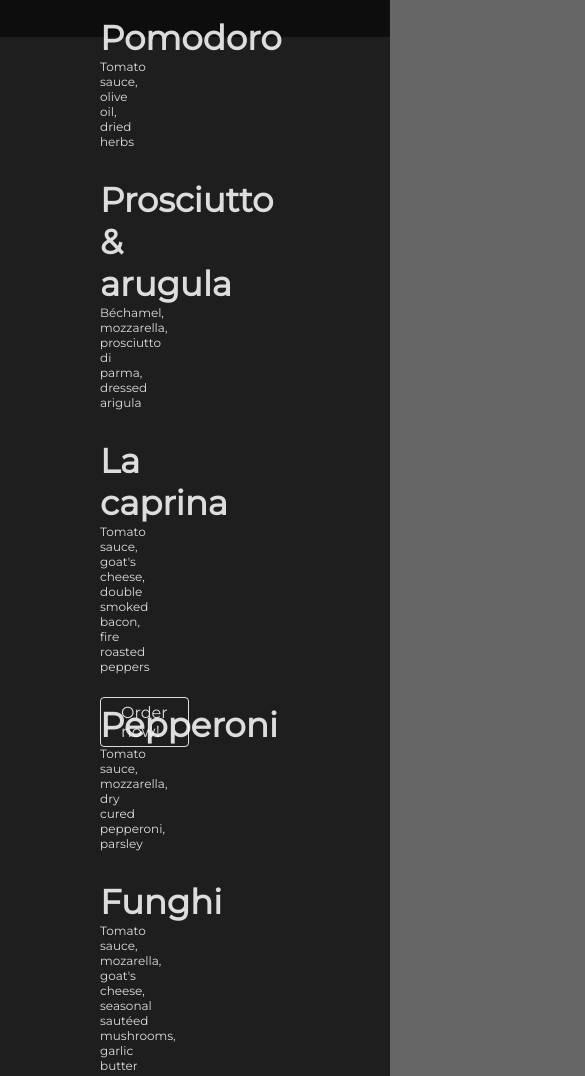
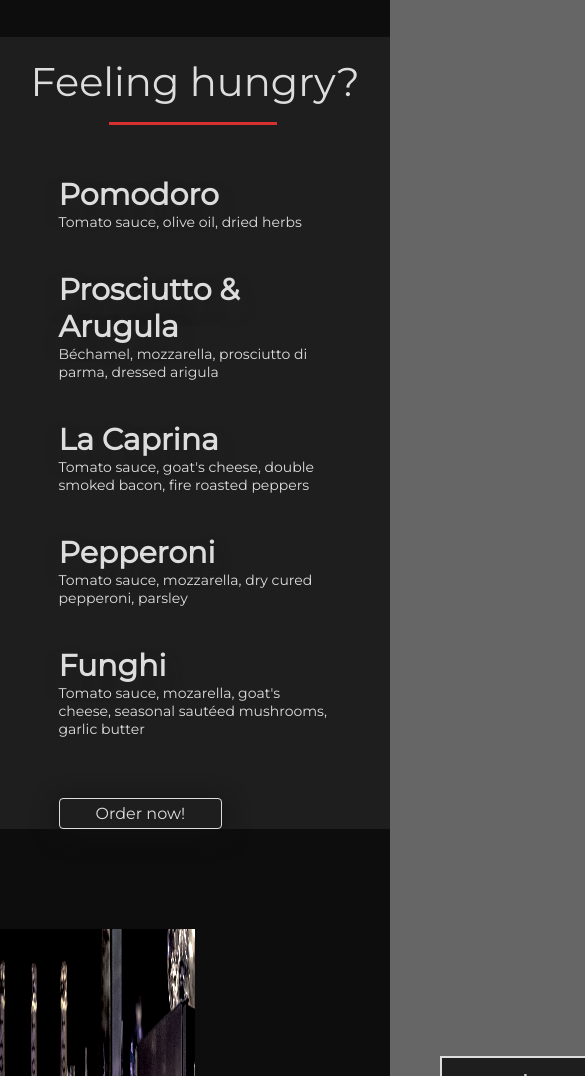
Before and after one commit to ewa1do/albanos, a plain HTML site: page index.html in a window 390 px wide. Shown: the part 1560-2636 px from the top of the page, 585 px wide, since content can reach past the window. Drawn offline with nearby package versions, Linux system fonts and the light colour scheme.

Commit message:
refactoring pizza-section

```diff
--- a/assets/css/queries.css
+++ b/assets/css/queries.css
@@ -1,7 +1,7 @@
 /*
 Breakpoints:
 1200px, 992px, 767px, 640px, 400px
-75em, 62em, 48em, 40em, 25em
+75em,    62em,  48em,  40em, 25em
 */
 
 @media only screen and (max-width: 75em) {
@@ -23,7 +23,6 @@ Breakpoints:
     .nav-menu__wrapper {
         justify-content: space-evenly;
     }
-
     .img-logo {
         margin-left: 0;
     }
@@ -42,21 +41,28 @@ Breakpoints:
     .about-img {
         display: block;
     }
-
     .about-img img {
         height: 40rem;
         margin-top: 10rem;
     }
-
     .about-text {
         width: 90%;
         margin-top: 5rem;
     }
-
     .about-text p {
         padding: 1rem 0;
         font-size: 1.5rem;
         line-height: 2rem;
+    }
+
+    /* ================================== */
+    /* SECTION MENU */
+    /* ================================== */
+    .pizza-title {
+        width: 40%;
+    }
+    .pizza-content {
+        width: 50%;
     }
 }
 
@@ -67,12 +73,10 @@ Breakpoints:
     .nav-menu__wrapper {
         display: none;
     }
-
     .hamburger {
         display: flex;
         flex-direction: column;
     }
-
     .bar {
         display: block;
     }
@@ -90,13 +94,58 @@ Breakpoints:
     .about-img {
         display: none;
     }
-
     .about-content {
         width: 100%;
+    }
+
+    /* ================================== */
+    /* SECTION MENU */
+    /* ================================== */
+    .pizza-container {
+        flex-direction: column;
+    }
+    .pizza-img {
+        display: none;
+    }
+    .pizza-title {
+        width: 100%;
+        padding: 2rem 0;
+    }
+    .pizza-title h4 {
+        font-size: 5rem;
+        font-weight: 400;
+        border: transparent;
+        background-color: transparent;
+        position: relative;
+    }
+    .pizza-title h4:after {
+        content: '';
+        position: absolute;
+        top: 6.5rem;
+        bottom: 0;
+        left: 28%;
+        right: 0;
+        height: 0.2rem;
+        border-top: 3px solid var(--red);
+        width: 43%;
+    }
+    .pizza-menu__item {
+        padding: 2rem 0;
+    }
+    .pizza-menu__item h4 {
+        font-size: 3rem;
+    }
+    .pizza-btn {
+        margin-top: 4rem;
+        width: 60%;
+        text-align: center;
     }
 }
 
 @media only screen and (max-width: 40em) {
+    /* ================================== */
+    /* SECTION ABOUT */
+    /* ================================== */
     .about-content h3 {
         font-size: 3.5rem;
     }
@@ -105,373 +154,21 @@ Breakpoints:
         left: 17%;
         width: 68%;
     }
+
+    /* ================================== */
+    /* SECTION MENU */
+    /* ================================== */
+    .pizza-content {
+        width: 70%;
+        margin: 0 auto;
+    }
 }
 
-/* @media only screen and (max-width: 1024px) { */
-/* html {
-        font-size: 46%;
-    }
-
-    header {
-        height: 95vh;
-    }
-    .nav-menu ul {
-        margin-right: 26rem;
-    }
-    .hero-buttons {
-        margin-left: 2rem;
-        padding-top: 5rem;
-    }
-
-    .section-about {
-        padding: 1rem 0 19rem 0;
-    }
-    .about-content {
-        margin-top: -78rem;
-    }
-
-    .section-pizza {
-        padding: 15rem 0 24rem 0;
-    }
-    .pizza-heading {
-        margin: -53rem 0 0 51rem;
-    }
-    .pizza-content h4 {
-        font-size: 3rem;
-    }
-    .pizza-content h4:not(:first-child) {
-        padding-top: 4rem;
-    }
-    .pizza-img {
-        margin-left: 79.85rem;
-    }
-    .pizza-btn {
-        top: 45rem;
-    }
-
-    .section-drinks {
-        padding: 15rem 0 17rem 0;
-    }
-    .drink-heading {
-        margin: -56rem 0 0 39rem;
-    }
-    .drink-img {
-        height: 58vh;
-    }
-    .drink-content h4 {
-        font-size: 3rem;
-    }
-    .drink-btn {
-        top: 55rem;
-    }
-
-    .section-reserv {
-        height: 80vh;
-    }
-    .btn-form {
-        margin-left: 48rem;
-    }
-
-    .footer span {
-        font-size: 1.8rem;
-    } */
-/* } */
-
-/* @media only screen and (max-width: 992px) { */
-/* html {
-        font-size: 42%;
-    }
-
-    header {
-        height: 90vh;
-    }
-    .heading {
-        font-size: 6rem;
-    }
-
-    .hero-buttons {
-        margin-left: 5rem;
-        padding-top: 7rem;
-    }
-
-    .section-about {
-        padding: 1rem 0 19rem 0;
-    }
-
-    .nav-menu ul {
-        margin-right: 31rem;
-    }
-    .nav-menu ul li {
-        margin: 0.5rem 2.3rem;
-    }
-
-    .section-pizza {
-        padding: 17rem 0 28rem 0;
-    }
-    .pizza-heading {
-        margin: -55rem 0 0 57rem;
-    }
-    .pizza-content h4:not(:first-child) {
-        padding-top: 5rem;
-    }
-    .pizza-img {
-        width: 76%;
-    }
-    .pizza-btn {
-        top: 51rem;
-    }
-
-    .section-drinks {
-        padding: 12rem 0 20rem 0;
-    }
-    .drink-heading {
-        margin: -56rem 0 0 47rem;
-    }
-    .drink-content h4 {
-        font-size: 3rem;
-        padding-top: 4rem;
-    }
-    .drink-btn {
-        top: 66rem;
-    } */
-/* } */
-
-/* @media only screen and (max-width: 768px) { */
-/* html {
-        font-size: 35%;
-    }
-    header {
-        height: 75vh;
-    }
-    h1 {
-        font-size: 15rem;
-    }
-    h2 {
-        font-size: 8.6rem;
-    }
-
-    .nav-menu ul li {
-        display: none;
-    }
-    .nav-menu > ul > li:first-child {
-        display: block;
-    }
-    .img-logo {
-        height: 3rem;
-        margin-right: 90rem;
-    }
-
-    .hamburger {
-        display: block;
-    }
-
-    .btn:link,
-    .btn:visited {
-        padding: 1.5rem;
-        font-size: 1.7rem;
-    }
-    .btn-hero {
-        background: rgba(0, 0, 0, 0.7);
-    }
-    .hero-text-box {
-        top: 32%;
-    }
-    .btn-hero {
-        display: block;
-        margin: 46rem -47rem -43rem 32rem;
-        width: 50%;
-    }
-    a.btn:nth-child(1) {
-        background-color: var(--red);
-    }
-    .heading {
-        font-size: 8rem;
-    }
-
-    .about-img {
-        margin-left: -999rem;
-    }
-    .about-content {
-        margin-left: 8rem;
-    }
-    .about-content > h3 {
-        font-size: 7.2rem;
-        margin-bottom: 5.2rem;
-        margin-right: 14rem;
-    }
-    .about-content > h3:after {
-        top: 8.3rem;
-        left: 29%;
-    }
-    .about-text {
-        margin-left: 14rem;
-    }
-    .about-text > p {
-        font-size: 2rem;
-        width: 100%;
-        padding: 3.1rem 21rem 0 0;
-    }
-
-    .section-pizza {
-        padding: 18rem 0 30rem 0;
-    }
-    .pizza-container {
-        width: 100%;
-    }
-    .pizza-heading {
-        margin: -41rem 0 0 15rem;
-        width: 100%;
-    }
-    .pizza-title {
-        display: inline-block;
-        margin-left: 10rem;
-    }
-    .pizza-content {
-        margin-left: 23rem;
-        padding-right: 3rem;
-    }
-    .pizza-content h4 {
+@media only screen and (max-width: 31.25em) {
+    /* ================================== */
+    /* SECTION MENU */
+    /* ================================== */
+    .pizza-title h4 {
         font-size: 4rem;
     }
-    .pizza-content > span {
-        font-size: 2rem;
-        text-align: center;
-    }
-    .pizza-img {
-        display: none;
-    }
-    .pizza-btn {
-        top: 86rem;
-        left: 23rem;
-    }
-
-    .section-drinks {
-        padding: 67rem 0 25rem 0;
-    }
-    .drink-heading {
-        margin: -56rem 0 0 22rem;
-        width: 69%;
-        font-size: 7rem;
-    }
-    .drink-img {
-        display: none;
-    }
-    .drink-content {
-        text-align: left;
-        margin: 6rem 0 0 24rem;
-    }
-    .drink-content h4 {
-        font-size: 4rem;
-        padding-top: 6rem;
-    }
-    .drink-content span {
-        font-size: 1.5rem;
-    }
-    .drink-btn {
-        top: 90rem;
-        left: 24rem;
-    }
-
-    .reserv-form {
-        padding-bottom: 20rem;
-    }
-    .btn-form {
-        margin-left: 0.5rem;
-        width: 93%;
-        background-color: rgba(var(--red-darker), 0.5);
-    }
-
-    .footer {
-        padding: 6rem 0;
-    }
-    .footer span {
-        font-size: 2rem;
-        padding-left: 3rem;
-    }
-    .footer-links {
-        margin-left: 1rem;
-    } */
-/* } */
-
-/* @media only screen and (max-width: 690px) { */
-/* .img-logo {
-        margin-right: 76rem;
-    }
-    .btn-hero {
-        margin: 46rem -47rem -43rem 26rem;
-    }
-
-    .section-about {
-        padding: 1rem 0 16rem 0;
-    }
-    .drink-heading {
-        font-size: 6rem;
-    }
-    .pizza-heading {
-        font-size: 7rem;
-    }
-
-    .drink-heading {
-        font-size: 6rem;
-    } */
-/* } */
-
-/* @media only screen and (max-width: 640px) { */
-/* html {
-        font-size: 30%;
-    }
-
-    h3:after {
-        top: 6rem;
-    }
-
-    .img-logo {
-        margin-right: 85rem;
-    }
-    .hero-text-box {
-        left: 45%;
-    }
-    .btn-hero {
-        width: 45%;
-    }
-
-    .about-content {
-        margin-left: 14rem;
-        width: 85%;
-    }
-
-    .pizza-container {
-        width: 85%;
-    }
-    .pizza-heading {
-        font-size: 6rem;
-    }
-    .pizza-content {
-        margin-left: 24rem;
-    }
-    .pizza-btn {
-        left: 23rem;
-    }
-
-    .drink-heading {
-        margin: -56rem 0 0 24rem;
-        width: 64%;
-        font-size: 5.5rem;
-    }
-    .drink-btn {
-        top: 90rem;
-    }
-
-    .reserv-heading {
-        margin-right: 16rem;
-    }
-    .reserv-form {
-        margin: 5rem 0 0 19%;
-        padding: 3rem 0 24rem 0;
-    }
-    .btn-form {
-        margin-left: 6rem;
-        width: 80%;
-        background-color: rgba(var(--red-darker), 0.5);
-    } */
-/* } */
+}
--- a/assets/css/style.css
+++ b/assets/css/style.css
@@ -6,7 +6,7 @@
     box-sizing: border-box;
 }
 
-/* VARIABLES */
+/* VARIABLES & RESET */
 /* ======================================================== */
 /* ======================================================== */
 /* ======================================================== */
@@ -64,6 +64,10 @@ h3:after {
     height: 0.2rem;
     border-top: 3px solid var(--red);
     width: 43%;
+}
+
+ul {
+    list-style: none;
 }
 
 .heading {
@@ -274,67 +278,51 @@ h3:after {
 
 .section-pizza {
     background-color: rgba(0, 0, 0, 0.7);
-    padding: 16rem 0 24rem 0;
 }
 
 .pizza-container {
-    width: 40%;
+    display: flex;
+    flex-direction: row-reverse;
 }
 
-.pizza-img {
-    display: block;
-    width: 70%;
-    margin-left: 93.85rem;
-    transform: scale(1.4) rotate(-90deg);
-    overflow-x: hidden;
-    filter: brightness(0.6);
-    z-index: 0;
-    position: relative;
-}
-
-.pizza-heading {
-    width: 60%;
-    margin-left: 60rem;
-    margin-top: -50rem;
-    position: relative;
-}
-
-.pizza-container {
-    position: relative;
+.pizza-title .pizza-img {
+    filter: brightness(0.75) grayscale(0.2) contrast(120%);
 }
 
 .pizza-content {
-    /* display: block; */
-    margin-left: 10rem;
-    margin-top: -18rem;
-    padding-right: 3rem;
+    display: flex;
+    flex-direction: column;
+    margin: 0 auto;
 }
 
-.pizza-content h4 {
-    font-size: 3.4rem;
-    font-weight: 300 bold;
+.pizza-menu {
+    margin-top: 3rem;
 }
 
-.pizza-content h4:not(:first-child) {
-    padding-top: 3rem;
+.pizza-menu__item {
+    padding: 3rem 0;
 }
 
-.pizza-content > span {
-    margin-bottom: 2rem;
-    font-size: 1.2rem;
-    padding-top: 1rem;
+.pizza-menu__item h4 {
+    font-size: 4rem;
+    text-shadow: 0 10px 15px #222;
+}
+
+.pizza-menu__item span {
+    font-size: 1.4rem;
 }
 
 .pizza-btn {
-    position: absolute;
-    top: 50rem;
-    left: 10rem;
-    transition: border 0.3s;
+    margin-top: 8rem;
+    width: 30%;
+    box-shadow: 0 5px 25px #111;
+    transition: all 0.4s ease;
 }
 
-.pizza-btn:hover,
-.drink-btn:hover {
-    border: 1px solid var(--red);
+.pizza-btn:hover {
+    border: 1px solid var(--white);
+    box-shadow: 0 5px 10px #111;
+    background: rgba(0, 0, 0, 0.6);
 }
 
 /* SECTION DRINKS */
--- a/index.html
+++ b/index.html
@@ -140,38 +140,47 @@
         <section class="section section-pizza">
             <div class="pizza-container">
                 <div class="pizza-title">
+                    <h4 class="pizza-heading heading">Feeling hungry?</h4>
                     <img class="pizza-img" src="assets/img/menu-small.jpg" />
-                    <h4 class="pizza-heading heading">Feeling hungry?</h4>
                 </div>
                 <div class="pizza-content">
+                    <ul class="pizza-menu">
+                        <li class="pizza-menu__item">
                             <h4>Pomodoro</h4>
                             <span>Tomato sauce, olive oil, dried herbs</span>
-
-                    <h4>Prosciutto & arugula</h4>
+                        </li>
+                        <li class="pizza-menu__item">
+                            <h4>Prosciutto & Arugula</h4>
                             <span
-                        >Béchamel, mozzarella, prosciutto di parma, dressed
-                        arigula</span
+                                >Béchamel, mozzarella, prosciutto di parma,
+                                dressed arigula</span
                             >
-
-                    <h4>La caprina</h4>
+                        </li>
+                        <li class="pizza-menu__item">
+                            <h4>La Caprina</h4>
                             <span
-                        >Tomato sauce, goat's cheese, double smoked bacon, fire
-                        roasted peppers</span
+                                >Tomato sauce, goat's cheese, double smoked
+                                bacon, fire roasted peppers</span
                             >
-
+                        </li>
+                        <li class="pizza-menu__item">
                             <h4>Pepperoni</h4>
                             <span
                                 >Tomato sauce, mozzarella, dry cured pepperoni,
                                 parsley</span
                             >
-
+                        </li>
+                        <li class="pizza-menu__item">
                             <h4>Funghi</h4>
                             <span
-                        >Tomato sauce, mozarella, goat's cheese, seasonal
-                        sautéed mushrooms, garlic butter</span
+                                >Tomato sauce, mozarella, goat's cheese,
+                                seasonal sautéed mushrooms, garlic butter</span
                             >
+                        </li>
+                    </ul>
+
+                    <a href="#" class="btn pizza-btn">Order now!</a>
                 </div>
-                <a href="#" class="btn pizza-btn">Order now!</a>
             </div>
         </section>
 
```
Lines whose indentation alone changed are shown as unchanged.
